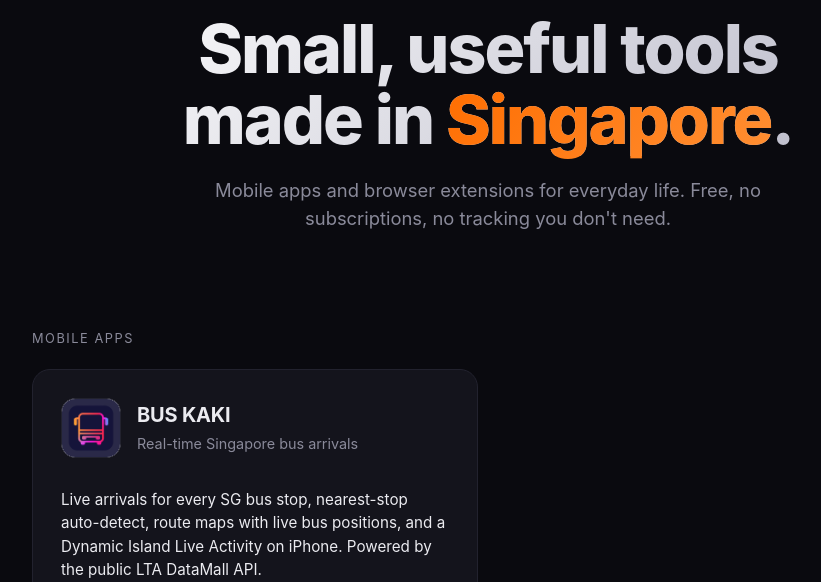
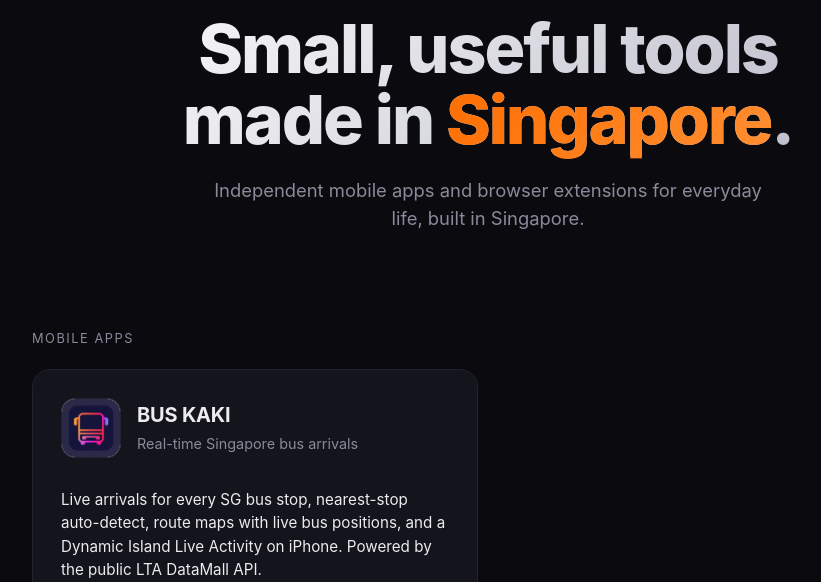
Before and after one commit to SingaporeSDK/singaporesdk.github.io, a plain HTML site: page index.html in a window 1280 px wide. Shown: the part 153-735 px from the top of the page, without its empty margins (152-973 px from the left). Drawn offline with Linux system fonts and the light colour scheme.

Commit message:
copy: drop 'no subscriptions' tagline — we have subscription apps too

```diff
--- a/index.html
+++ b/index.html
@@ -195,8 +195,8 @@
       </div>
       <h1>Small, useful tools<br/>made in <span class="accent">Singapore</span>.</h1>
       <p class="tag">
-        Mobile apps and browser extensions for everyday life. Free,
-        no subscriptions, no tracking you don't need.
+        Independent mobile apps and browser extensions for everyday life,
+        built in Singapore.
       </p>
     </header>
     <main>
```
